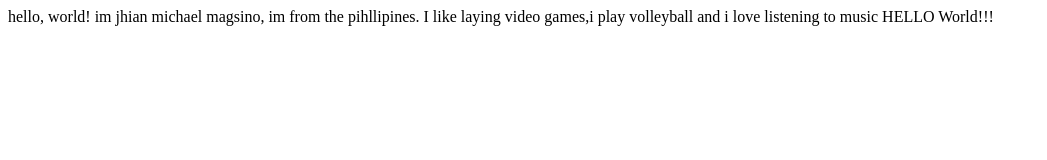
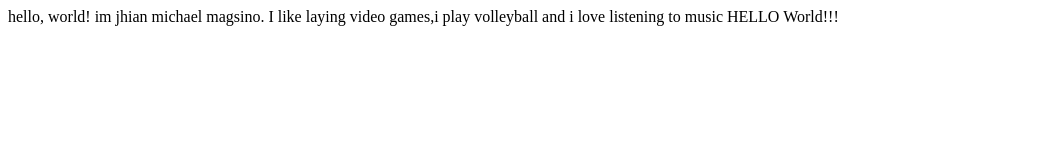
Before and after one commit to JMMagsino/first-webpage., a plain HTML site: page index.html in a window 1280 px wide. Shown: the whole page, without its empty margins (0-1047 px from the left). Drawn offline with Linux system fonts and the light colour scheme.

Commit message:
Update index.html

```diff
--- a/index.html
+++ b/index.html
@@ -16,7 +16,7 @@
   <meta property="og:image" content="image.png">
 </head>
 
-<body>  im jhian michael magsino, im from the pihllipines. I like laying video games,i play volleyball and i love listening to music
+<body>  im jhian michael magsino. I like laying video games,i play volleyball and i love listening to music
   <!--
 -->
  HELLO World!!!
```
